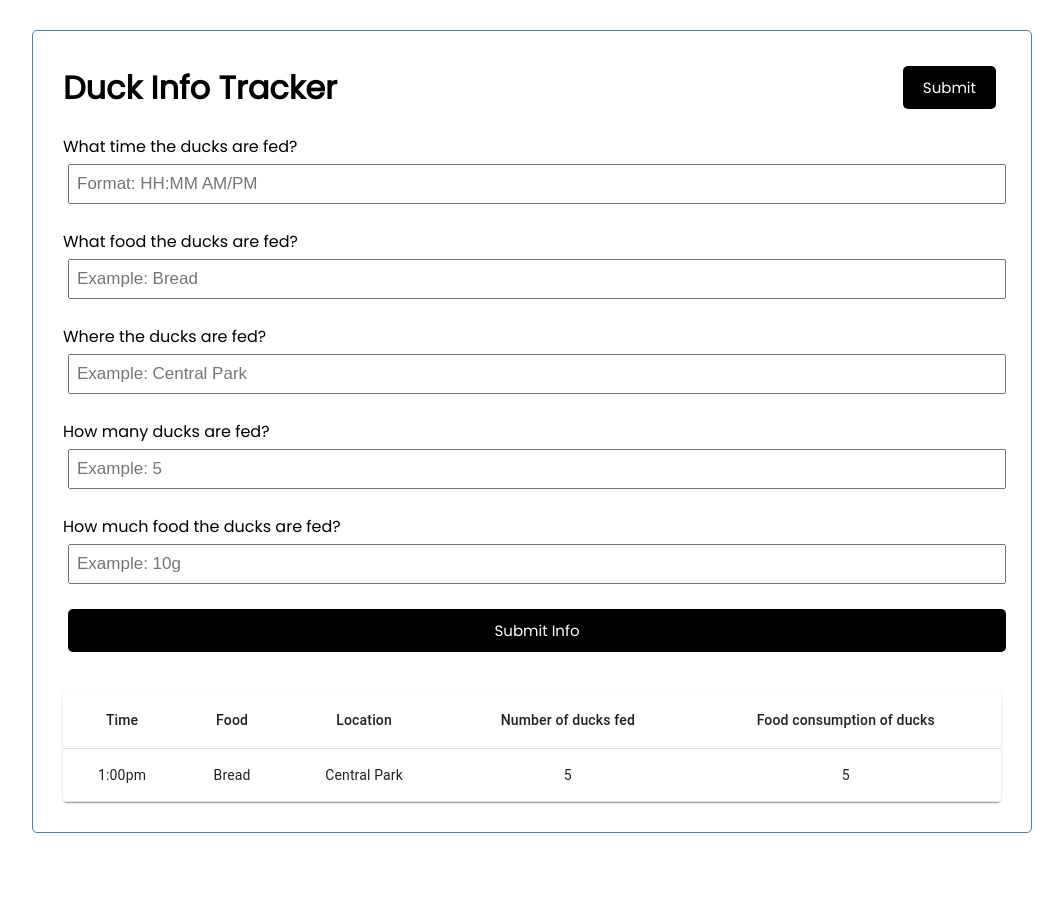
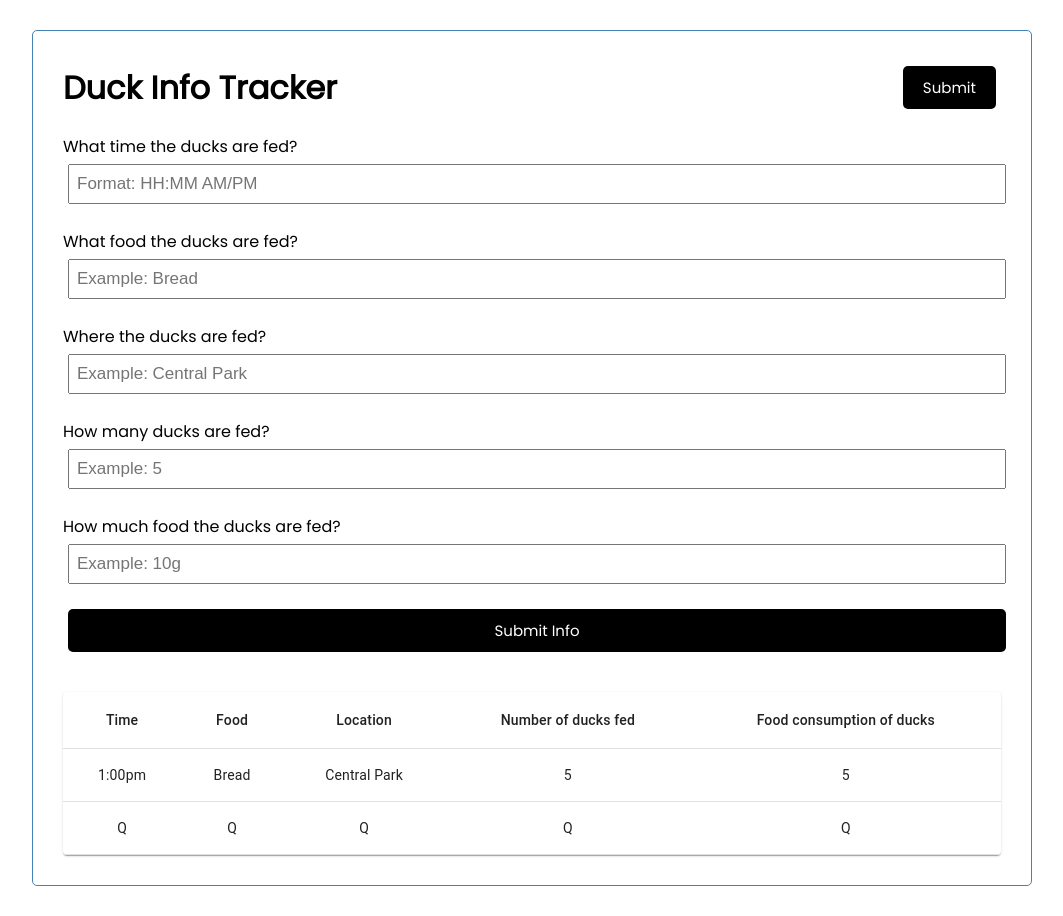
Before and after one commit to cyrildbravo/duck-info-tracker, a React (Create React App) app: page / in a window 1280 px wide. Shown: the whole page, without its empty margins (108-1171 px from the left). Before the commit the page ends 863 px from the top, so only its background shows below. Built offline with nearby package versions, Linux system fonts and the light colour scheme; data requests are answered from the project's data file.

Commit message:
Added POST request to save data to the server

```diff
--- a/db.json
+++ b/db.json
@@ -7,6 +7,14 @@
       "location": "Central Park",
       "numberOfDucks": "5",
       "foodConsumption": "5"
+    },
+    {
+      "time": "Q",
+      "food": "Q",
+      "location": "Q",
+      "numberOfDucks": "Q",
+      "foodConsumption": "Q",
+      "id": 2
     }
   ]
 }
--- a/src/App.js
+++ b/src/App.js
@@ -7,10 +7,21 @@ const App = () => {
   const [duckTableInfo, setDuckTableInfo] = useState([])
 
   // Add Duck info
-  const addDuckInfo = (duckInfo) => {
-    const id = Math.floor(Math.random() * 10000) + 1
-    const newDuckInfo = { id, ...duckInfo}
-    setDuckTableInfo([...duckTableInfo, newDuckInfo])
+  const addDuckInfo = async (duckInfo) => {
+    const res = await fetch('http://localhost:5000/duckTableInfo', {
+      method: 'POST',
+      headers: {
+        'Content-type': 'application/json'
+      },
+      body: JSON.stringify(duckInfo)
+    })
+
+    const data = await res.json()
+    setDuckTableInfo([...duckTableInfo, data])
+
+    // const id = Math.floor(Math.random() * 10000) + 1
+    // const newDuckInfo = { id, ...duckInfo}
+    // setDuckTableInfo([...duckTableInfo, newDuckInfo])
   }
 
   useEffect(() => {
```
